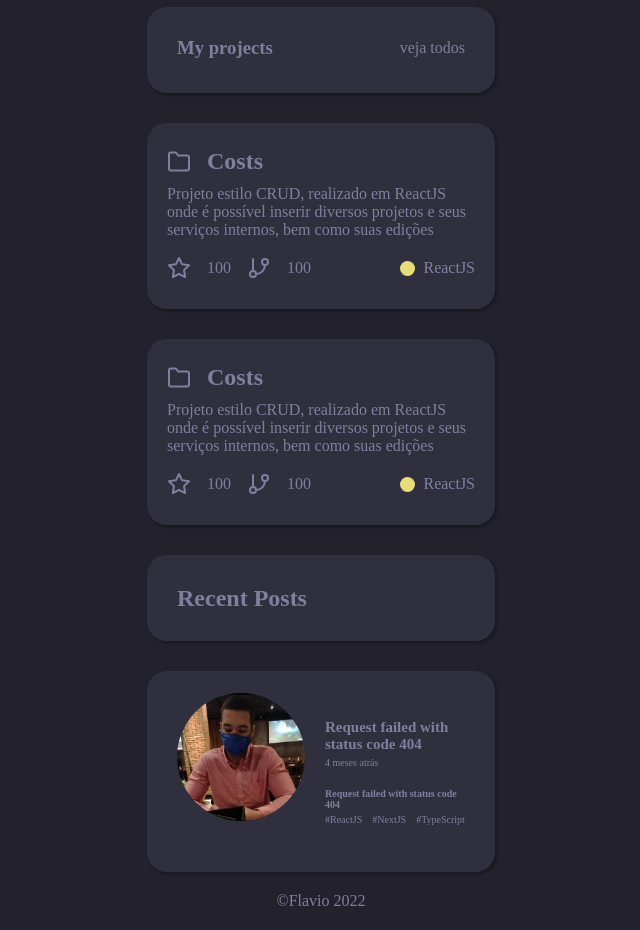
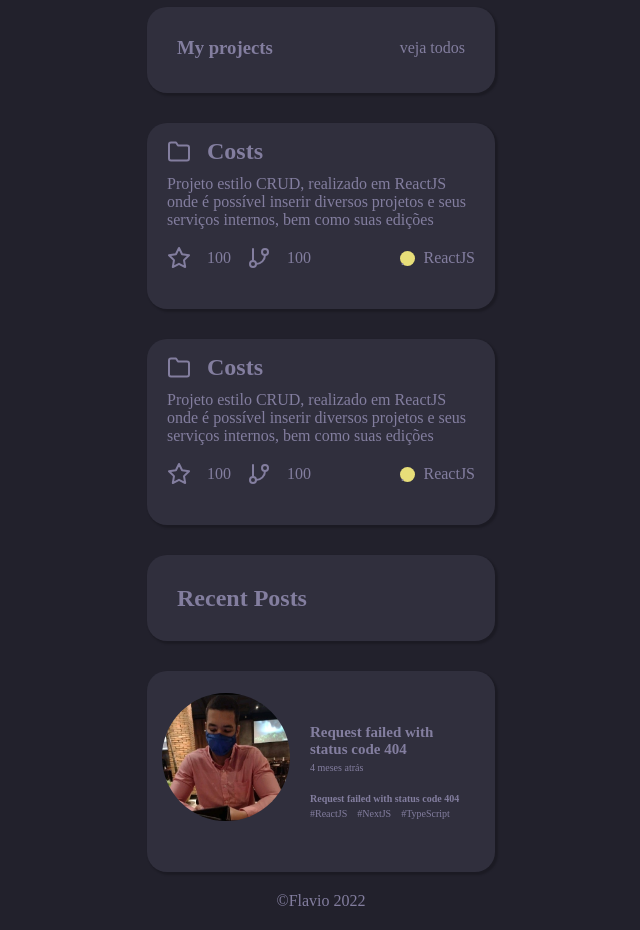
Before and after one commit to Flaviojcf/rocket-portfolio, a plain HTML site: page index.html in a window 1280 px wide. Shown: the part 1740-2670 px from the top of the page, without its empty margins (319-959 px from the left). Drawn offline with Linux system fonts and the light colour scheme.

Commit message:
projectFinalizado

```diff
--- a/style.css
+++ b/style.css
@@ -178,7 +178,7 @@ color: #837E9F;
     background: #302F3D;
     box-shadow: 2px 2px 2px 1px rgba(0, 0, 0, 0.2);
     border-radius: 20px;
-    padding: 25px 20px;
+    padding: 15px 20px 20px 20px;
 
 }
 
@@ -250,7 +250,7 @@ color: #837E9F;
     background: #302F3D;
     box-shadow: 2px 2px 2px 1px rgba(0, 0, 0, 0.2);
     border-radius: 20px;
-    padding: 30px;
+    padding: 30px 30px 30px 15px;
 
     display: flex;
     align-items: center;
```
